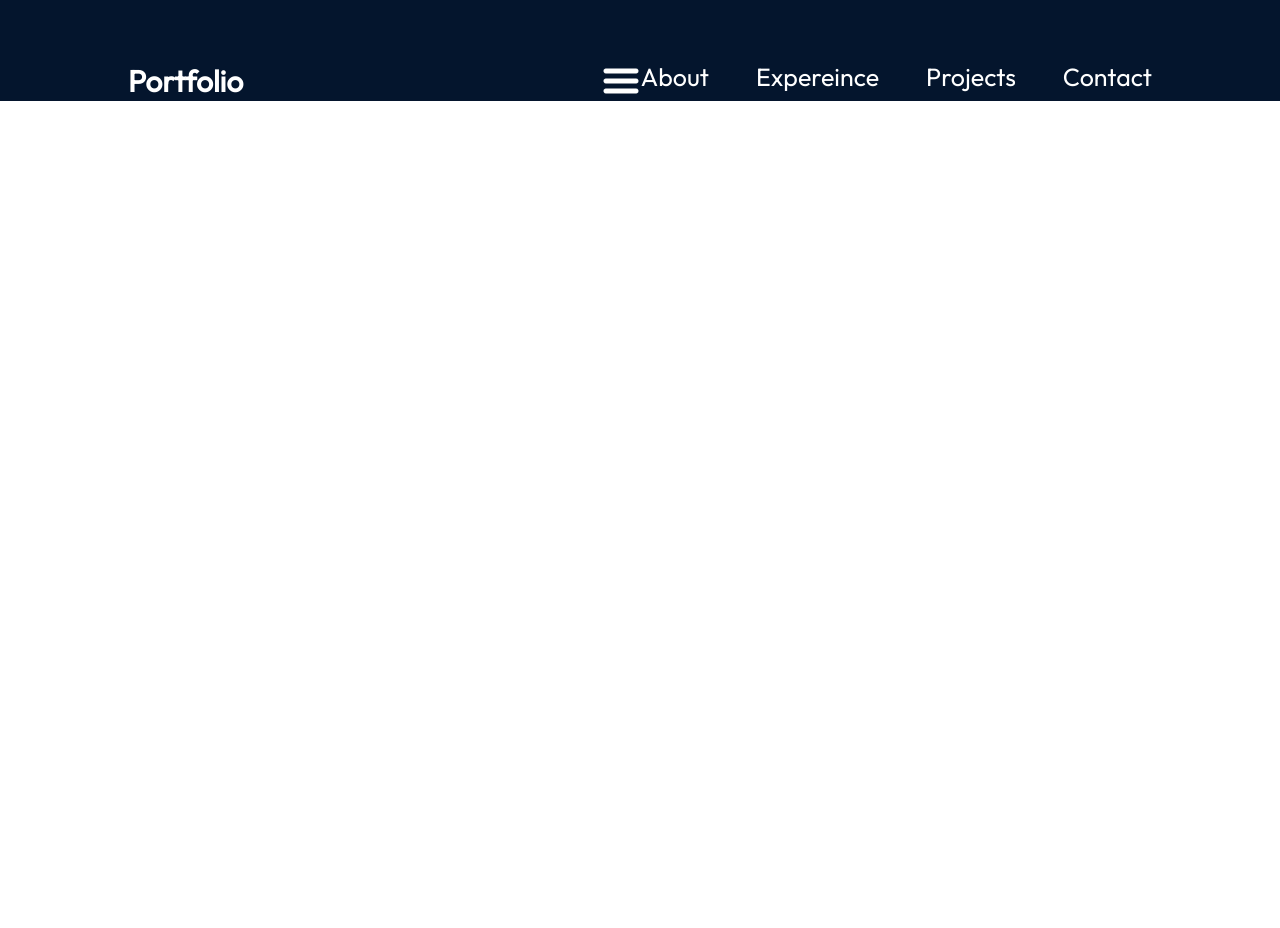
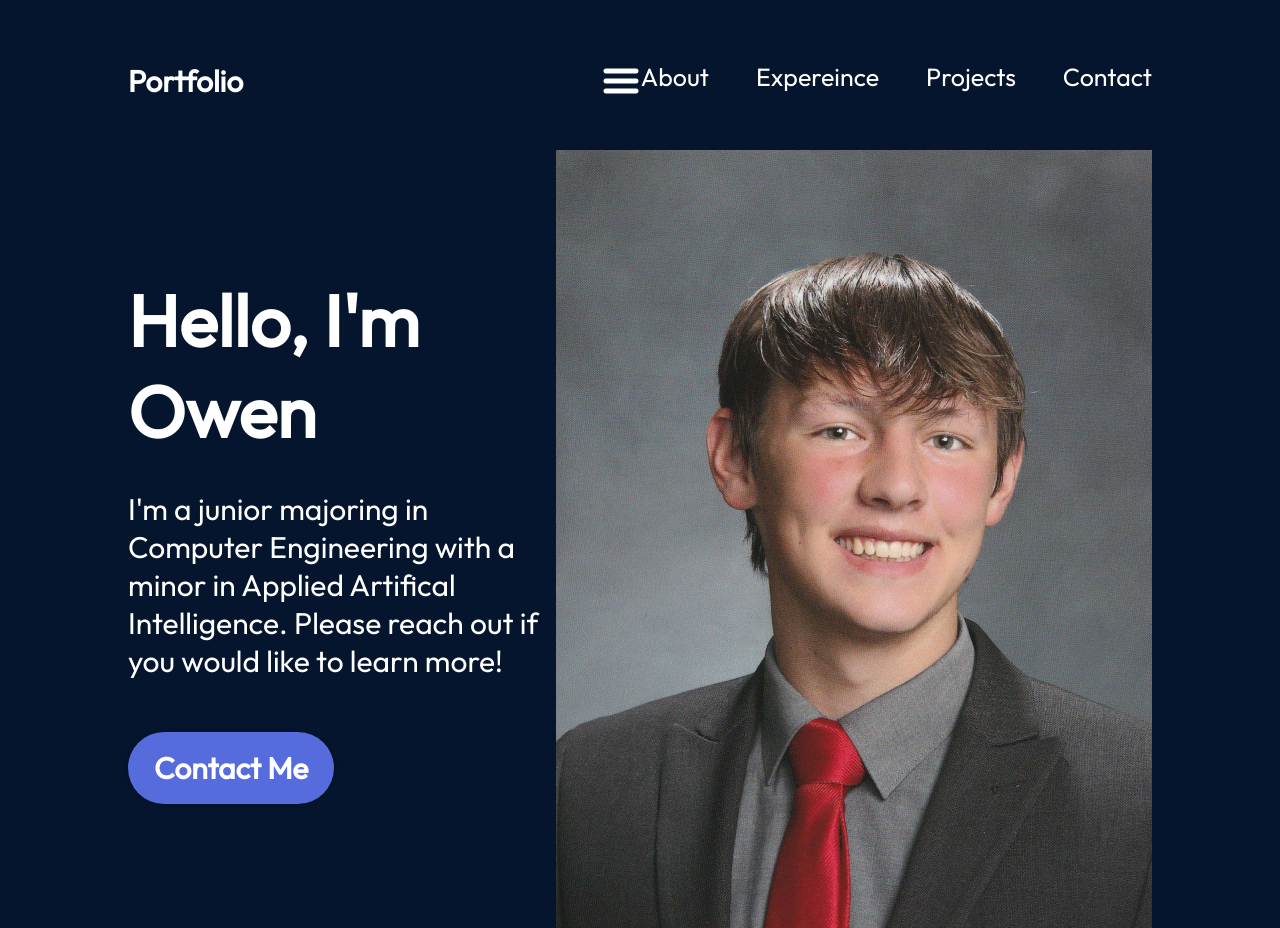
Before and after one commit to jewell-owen/Portfolio, a React (Vite) app in the folder portfolio/: page / in a window 1280 px wide. Before the commit the page ends 800 px from the top, so only its background shows below. Built offline with nearby package versions, Linux system fonts and the light colour scheme.

Commit message:
fixed images not displaying with getImageUrl function by manually importing them. Started working on hero section

```diff
--- a/portfolio/src/App.jsx
+++ b/portfolio/src/App.jsx
@@ -1,10 +1,12 @@
 import styles from './App.module.css';
 import { Navbar } from "./components/Navbar/Navbar";
+import { Hero } from "./components/Hero/Hero";
 
 function App() {
   return (
     <div className={styles.App}>
       <Navbar />
+      <Hero />
     </div>
   );
 
--- /dev/null
+++ b/portfolio/src/components/Hero/Hero.jsx
@@ -0,0 +1,22 @@
+import React from 'react';
+import styles from "./Hero.module.css";
+
+import heroImage from "../../../assets/hero/heroImage.png";
+
+export const Hero = () => {
+    return <section className={styles.container}>
+        <div className={styles.content}>
+            <h1 className={styles.title}>Hello, I'm Owen</h1>
+            <p className={styles.description}>I'm a junior majoring in Computer Engineering with a minor in Applied Artifical Intelligence.
+                Please reach out if you would like to learn more!</p>
+                <a href="mailto:ojewell1073@gmail.com" className={styles.contactBtn}>Contact Me</a>
+        </div>
+        <img
+        src={heroImage}
+        alt="Hero Image"
+        className={styles.heroImg}>
+        </img>
+            <div className={styles.topBlur}></div>
+            <div className={styles.bottomBlur}></div>
+    </section>
+}
--- /dev/null
+++ b/portfolio/src/components/Hero/Hero.module.css
@@ -0,0 +1,53 @@
+@import "../../vars.css";
+
+.container {
+    position: relative;
+    display: flex;
+    align-items: center;
+    justify-content: space-between;
+    margin-top: 49px;
+    z-index: 1;
+    margin-left: 10%;
+    margin-right: 10%;
+}
+
+.content {
+    display: flex;
+    flex-direction: column;
+    align-items: flex-start;
+    color: var(--color-text);
+    z-index: 1;
+}
+
+.title {
+    font-size: 72px;
+    font-weight: 900;
+    margin-bottom: 33px;
+    font-family: var(--font-roboto);
+    background: linear-gradient(
+        90deg,
+        rgba(255,255,255,1) 70%,
+        rgba(255,255,255,0) 120%,
+        );
+        /* -webkit-text-fill-color: transparent;
+        -webkit-background-clip: text; */
+
+
+}
+
+.description {
+    font-size: 30px;
+    font-family: var(--font-roboto);
+    margin-bottom: 52px;
+}
+
+.contactBtn {
+    text-decoration: none;
+    background-color: var(--color-primary);
+    color: var(--color-text);
+    border-radius: 100px;
+    font-size: 30px;
+    font-weight: 600;
+    padding: 17px 26px;
+    box-shadow: 0 0 4px 0 rgba(0,0,0,0.25);
+}
--- a/portfolio/src/components/Navbar/Navbar.jsx
+++ b/portfolio/src/components/Navbar/Navbar.jsx
@@ -1,6 +1,8 @@
 import React, {useState} from "react";
 import styles from "./Navbar.module.css";
-import {getImageUrl} from "../../utils";
+
+import menuIcon from "../../../assets/nav/menuIcon.png";
+import closeIcon from "../../../assets/nav/closeIcon.png";
 
 export const Navbar = () => {
     const [menuOpen, setMenuOpen] = useState(false);
@@ -12,13 +14,16 @@ export const Navbar = () => {
             className={styles.menuBtn}
             src={
                 menuOpen
-                    ? getImageUrl("nav/closeIcon.png")
-                    : getImageUrl("nav/menuIcon.png")
+                    ? closeIcon
+                    : menuIcon
                 }
                 alt="menu-button"
                 onClick={() => setMenuOpen(!menuOpen)}
             />
-            <ul className={`${styles.menuItems} ${menuOpen && styles.menuOpen}`}>
+            <ul className={`${styles.menuItems} ${menuOpen && styles.menuOpen}`}
+            onClick = {() => setMenuOpen(false)}
+            >
+
                 <li>
                     <a href="#about">About</a>
                 </li>
--- a/portfolio/src/utils.js
+++ b/portfolio/src/utils.js
@@ -1,3 +1,3 @@
 export const getImageUrl = (path) => {
-    return new URL(`/assets/${path}`, import.meta.url).href;
+    return new URL(`../public/assets/${path}`, import.meta.url).href;
 };
```
Also changed, not shown: portfolio/assets/hero/heroImage.png (added).
